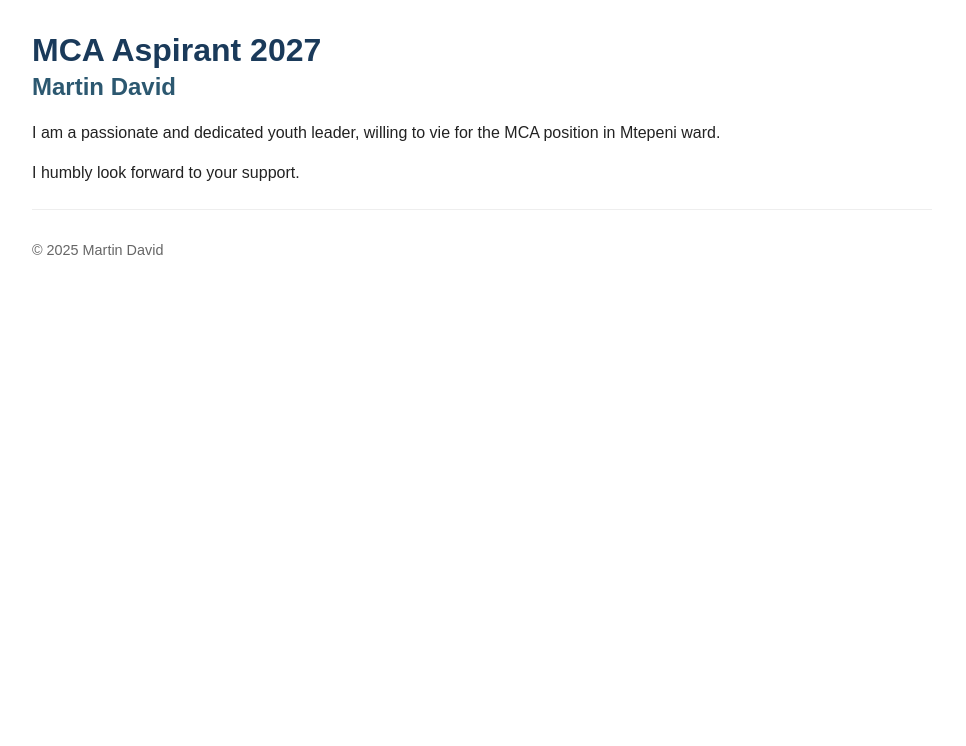
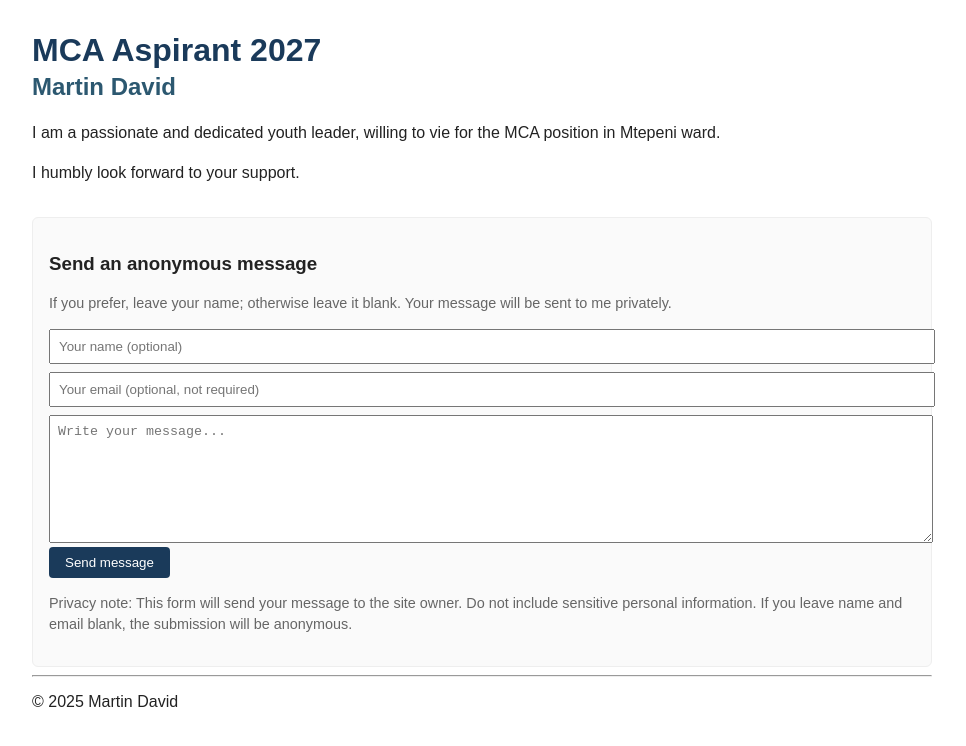
Before and after one commit to matindav2020-svg/Mtepeni-campaign, a plain HTML site: page index.html in a window 1280 px wide. Shown: the whole page, without its empty margins (158-1124 px from the left). Drawn offline with Linux system fonts and the light colour scheme.

Commit message:
Add anonymous comment form and thank-you page

```diff
--- a/index.html
+++ b/index.html
@@ -9,8 +9,12 @@
     header h1 { margin: 0; color: #1a3a5a; }
     header h2 { margin-top: 0.25rem; color: #2c5870; font-weight: 600; }
     main p { line-height: 1.5; }
-    footer { margin-top: 2rem; color: #666; font-size: 0.9rem; }
-    hr { border: none; border-top: 1px solid #eee; margin: 1.5rem 0; }
+    .comment-form { margin-top: 2rem; padding: 1rem; border: 1px solid #eee; border-radius: 6px; background: #fafafa; }
+    .comment-form textarea { width: 100%; min-height: 110px; padding: 0.5rem; }
+    .comment-form input[type="text"], .comment-form input[type="email"] { width: 100%; padding: 0.5rem; margin-bottom: 0.5rem; }
+    .comment-form button { padding: 0.5rem 1rem; background:#1a3a5a;color:#fff;border:none;border-radius:4px;cursor:pointer; }
+    .small { font-size: 0.9rem; color: #666; }
+    .hidden { display:none !important; }
   </style>
 </head>
 <body>
@@ -22,6 +26,30 @@
   <main>
     <p>I am a passionate and dedicated youth leader, willing to vie for the MCA position in Mtepeni ward.</p>
     <p>I humbly look forward to your support.</p>
+
+    <section class="comment-form" aria-labelledby="comment-heading">
+      <h3 id="comment-heading">Send an anonymous message</h3>
+      <p class="small">If you prefer, leave your name; otherwise leave it blank. Your message will be sent to me privately.</p>
+
+      <form action="https://formspree.io/f/YOUR_FORM_ID" method="POST">
+        <input type="text" name="name" placeholder="Your name (optional)" autocomplete="name" />
+        <input type="email" name="email" placeholder="Your email (optional, not required)" autocomplete="email" />
+
+        <textarea name="message" placeholder="Write your message..." required></textarea>
+
+        <div class="hidden" aria-hidden="true">
+          <label>Leave this field blank</label>
+          <input type="text" name="_gotcha" />
+        </div>
+
+        <input type="hidden" name="_subject" value="New anonymous message from website" />
+        <input type="hidden" name="_next" value="https://matindav2020-svg.github.io/Mtepeni-campaign/thank-you.html" />
+
+        <button type="submit">Send message</button>
+      </form>
+
+      <p class="small">Privacy note: This form will send your message to the site owner. Do not include sensitive personal information. If you leave name and email blank, the submission will be anonymous.</p>
+    </section>
   </main>
 
   <hr />
```
Also changed, not shown: thank-you.html (added, +17 -0 lines).
